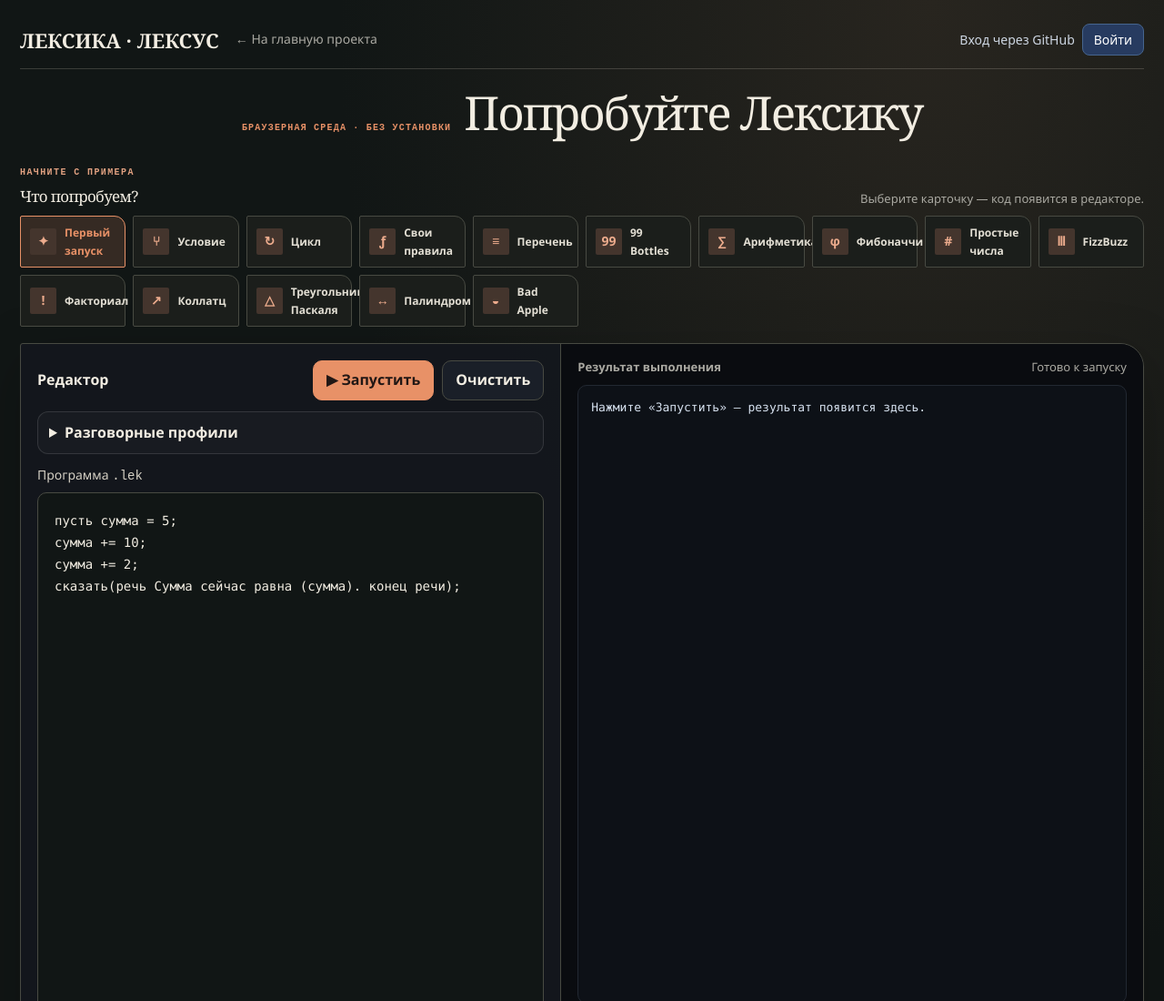
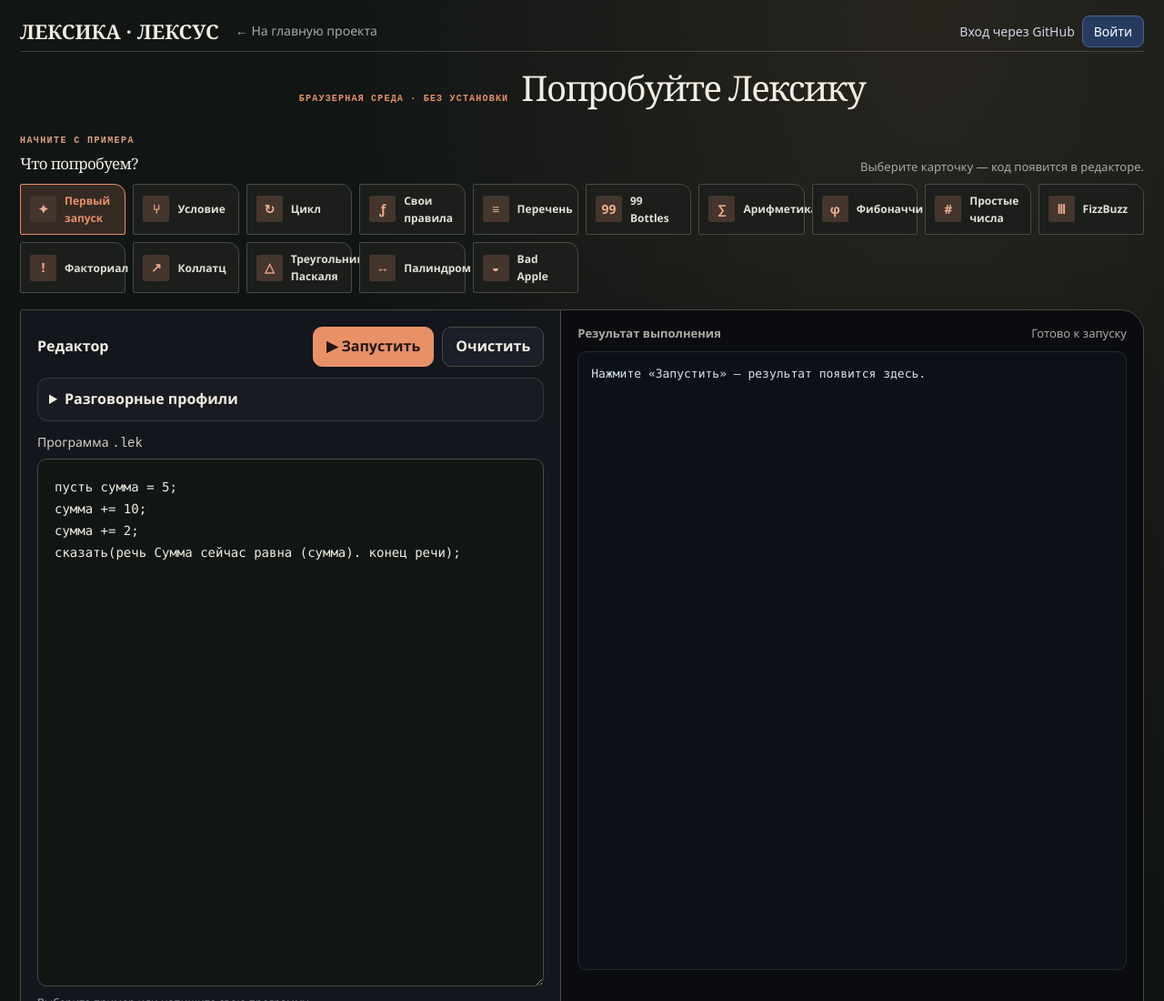
Before and after one commit to zmlsaggg/Leksika, a website: page playground.html in a window 1280 px wide. Shown: the top 1100 px of the page at 91% size. Drawn offline with Linux system fonts and the light colour scheme.

Commit message:
Поднять редактор песочницы
Co-authored-by: arena-agent <297053741+arena-agent@users.noreply.github.com>

```diff
--- a/разделы.css
+++ b/разделы.css
@@ -60,3 +60,8 @@
 @media(max-width:520px){.игры-сетка { grid-template-columns:1fr; }.каталог-панель { align-items:start; flex-direction:column; }.раздел-герой h1 { font-size:47px; }.раздел-навигация>div:not(.авторизация) { gap:13px; }.форум .форум-шапка { padding:25px 0 45px; }.раздел-подвал { gap:15px; flex-wrap:wrap; }}
 
 .примеры-страница .примеры-шапка span { color:#e0a080; font-family:Courier New,monospace; }.примеры-страница .примеры-сетка button { background:#1b1e1b; border-color:#484a42; border-radius:2px 12px 2px 2px; color:#e3dfd4; }.примеры-страница .примеры-сетка button b { background:#44352d; color:#edac8d; border-radius:2px; }.примеры-страница .примеры-сетка button:hover,.примеры-страница .примеры-сетка button[aria-pressed=true] { background:#352a23; border-color:#e89167; color:#f2ede2; }
+/* Сохранить быстрый доступ к редактору даже при большом наборе образцов. */
+.примеры-страница .навигация { min-height:45px; margin-bottom:10px; }
+.примеры-страница .шапка { padding:4px 0; margin-bottom:12px; }
+.примеры-страница .шапка h1 { margin:4px 0; font-size:clamp(32px,3vw,42px); }
+.примеры-страница .примеры-сетка button { min-height:43px; }
```
